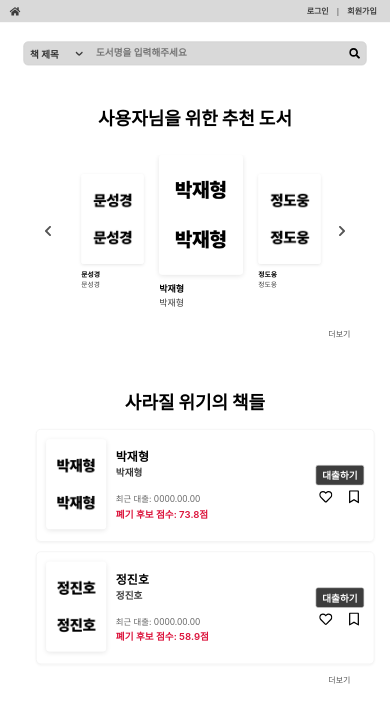
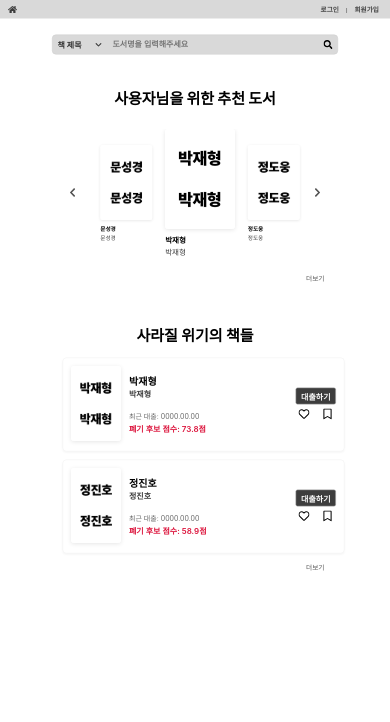
Before and after one commit to qkrwogud0623/bookweb, a React (Create React App) app: page /#/ in a window 390 px wide. Shown: the top 722 px of the page. Built offline with nearby package versions, Linux system fonts and the light colour scheme; a web font is replaced by a local one.

Commit message:
책 리스트 및 추천 페이지 모바일 대응 스타일 적용

```diff
--- a/src/index.css
+++ b/src/index.css
@@ -15,8 +15,8 @@ code {
 @media (max-width: 768px) {
   body {
     transform-origin: top left;
-    transform: scale(0.6);    /* 60% 축소 */
-    width: 166.67%;            /* 축소 대비 보정 */
+    transform: scale(0.5);
+    width: 200%;
     overflow-x: hidden;
   }
 }
```
